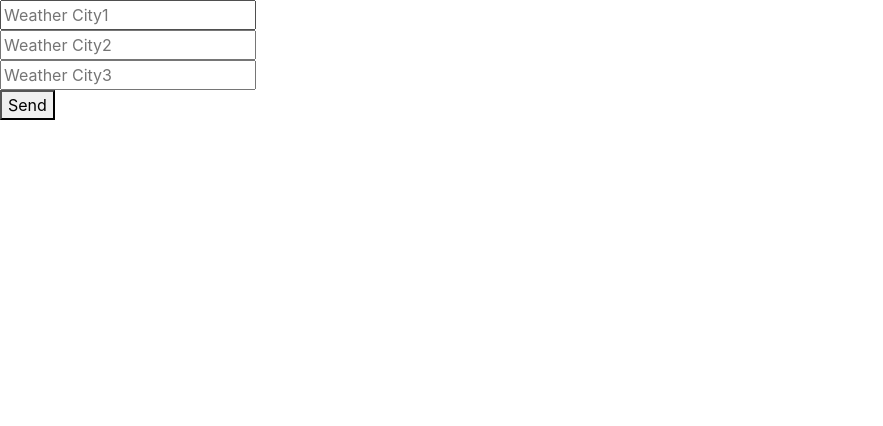
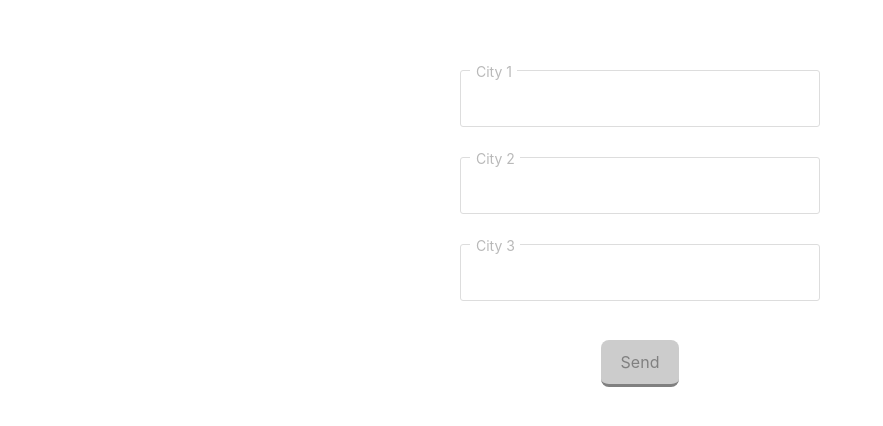
Before and after one commit to jtalegria/gocontact_exercise, a React (Create React App) app in the folder frontend/: page / in a window 1280 px wide. Shown: the top 426 px of the page, without its empty margins (0-883 px from the left). Built offline with nearby package versions, Linux system fonts and the light colour scheme.

Commit message:
Frontend | Form Refactor

```diff
--- a/frontend/package.json
+++ b/frontend/package.json
@@ -9,7 +9,8 @@
     "react-bootstrap-table-next": "^3.0.3",
     "react-chartjs-2": "^2.7.5",
     "react-dom": "^16.8.5",
-    "react-scripts": "2.1.8"
+    "react-scripts": "2.1.8",
+    "styled-components": "^4.2.0"
   },
   "scripts": {
     "start": "react-scripts start",
--- a/frontend/src/App.js
+++ b/frontend/src/App.js
@@ -1,6 +1,7 @@
 import React, { Component } from 'react';
-import './App.css';
+//import './App.css';
 import WeatherAPI from "./components/WeatherAPI"
+import StyledForm from "../src/styles/Form"
 
 class App extends Component {
   constructor() {
@@ -37,26 +38,43 @@ class App extends Component {
   render() {
     return (
       <main>
-        <form>
-          <input name="city1"
-            value={this.setState.city1}
-            onChange={this.handleChange}
-            placeholder="Weather City1" />
-          <br />
+        <StyledForm>
+          <ul>
+            <li>
+              <label for="city1">City 1</label>
+              <input type="text"
+                name="city1"
+                maxlength="100"
+                value={this.setState.city1}
+                onChange={this.handleChange}>
+              </input>
+            </li>
 
-          <input name="city2"
-            value={this.setState.city2}
-            onChange={this.handleChange}
-            placeholder="Weather City2" />
-          <br />
+            <li>
+              <label for="city2">City 2</label>
+              <input type="text"
+                name="city2"
+                maxlength="100"
+                value={this.setState.city1}
+                onChange={this.handleChange}>
+              </input>
+            </li>
 
-          <input name="city3"
-            value={this.setState.city3}
-            onChange={this.handleChange}
-            placeholder="Weather City3" />
-          <br />
-          <button onClick={(e) => this.handleSubmit(e)}>Send</button>
-        </form>
+            <li>
+              <label for="city3">City 3</label>
+              <input type="text"
+                name="city3"
+                maxlength="100"
+                value={this.setState.city1}
+                onChange={this.handleChange}>
+              </input>
+            </li>
+
+            <li>
+              <input type="button" onClick={(e) => this.handleSubmit(e)} value="Send" />
+            </li>
+          </ul>
+        </StyledForm>
 
         {this.state.submitted ? <WeatherAPI city1={this.state.city1} city2={this.state.city2} city3={this.state.city3} /> : null}
 
--- a/frontend/src/components/Table.js
+++ b/frontend/src/components/Table.js
@@ -20,24 +20,29 @@ class Table extends Component {
                 dataField: 'city',
                 text: 'City',
                 sort: true,
-                headerSortingStyle
-            }, {
+                headerSortingStyle,
+                responsive: true
+
+            },
+            {
                 dataField: 'temp',
                 text: 'Temperature',
                 sort: true,
-                headerSortingStyle
+                headerSortingStyle,
+                responsive: true
             },
             {
                 dataField: 'sunrise',
                 text: 'Sunrise',
                 sort: true,
-                headerSortingStyle
+                responsive: true
             },
             {
                 dataField: 'sunset',
                 text: 'Sunset',
                 sort: true,
-                headerSortingStyle
+                headerSortingStyle,
+                responsive: true
             }
         ];
 
@@ -62,15 +67,23 @@ class Table extends Component {
             }
         ]
 
+        const defaultSorted = [{
+            dataField: 'city',
+            order: 'asc'
+        }];
+
+
         return (
             <BootstrapTable
+                bootstrap4
                 keyField='city'
                 data={data}
                 columns={columns}
+
                 //striped
                 hover
-                condensed
-                defaultSortDirection="asc" />
+                //condensed
+                defaultSorted={defaultSorted} />
         )
     }
 }
--- /dev/null
+++ b/frontend/src/styles/Form.js
@@ -0,0 +1,112 @@
+import styled from 'styled-components'
+//font-family: Georgia, "Times New Roman", Times, serif;
+const StyledForm = styled.form`
+    max-width:400px;
+    margin:50px auto;
+    background:#fff;
+    border-radius:2px;
+    padding:20px;
+
+    h1{
+        display: block;
+        text-align: center;
+        padding: 0;
+        margin: 0px 0px 20px 0px;
+        color: #5C5C5C;
+        font-size:x-large;
+    }
+    ul{
+        list-style:none;
+        padding:0;
+        margin:0;
+    }
+    li{
+        display: block;
+        padding: 9px;
+        border:1px solid #DDDDDD;
+        margin-bottom: 30px;
+        border-radius: 3px;
+    }
+    li:last-child{
+        border:none;
+        margin-bottom: 0px;
+        text-align: center;
+    }
+    li > label{
+        display: block;
+        float: left;
+        margin-top: -19px;
+        background: #FFFFFF;
+
+
+        padding: 0px 5px 2px 6px;
+        color: #B9B9B9;
+        font-size: 14px;
+        overflow: hidden;
+    }
+    input[type="text"],
+    input[type="date"],
+    input[type="datetime"],
+    input[type="email"],
+    input[type="number"],
+    input[type="search"],
+    input[type="time"],
+    input[type="url"],
+    input[type="password"],
+    textarea,
+    select
+    {
+        box-sizing: border-box;
+        -webkit-box-sizing: border-box;
+        -moz-box-sizing: border-box;
+        width: 100%;
+        display: block;
+        outline: none;
+        border: none;
+        height: 25px;
+        line-height: 25px;
+        font-size: 16px;
+        padding: 0;
+    }
+    input[type="text"]:focus,
+    input[type="date"]:focus,
+    input[type="datetime"]:focus,
+    input[type="email"]:focus,
+    input[type="number"]:focus,
+    input[type="search"]:focus,
+    input[type="time"]:focus,
+    input[type="url"]:focus,
+    input[type="password"]:focus,
+    textarea:focus,
+    select:focus
+    {
+    }
+    li > span{
+        background: #F3F3F3;
+        display: block;
+        padding: 3px;
+        margin: 0 -9px -9px -9px;
+        text-align: center;
+        color: #C0C0C0;
+        font-size: 11px;
+    }
+    textarea{
+        resize:none;
+    }
+    input[type="submit"],
+    input[type="button"]{
+        background: #cccccc;
+        border: none;
+        padding: 10px 20px 10px 20px;
+        border-bottom: 3px solid #808080;
+        border-radius: 8px;
+        color: #808080;
+    }
+    input[type="submit"]:hover,
+    input[type="button"]:hover{
+        background: #808080;
+        color:#fff;
+    }
+`
+
+export default StyledForm
```
Also changed, not shown: 1 other file (tests, documents, lock files or other folders).
